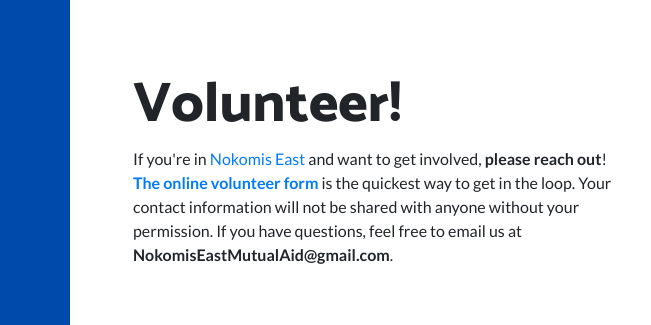
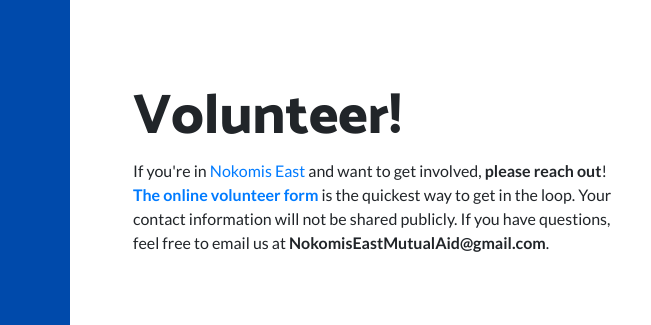
Before and after one commit to rabdill/nema, a plain HTML site: page index.html in a window 1280 px wide. Shown: the part 1645-1970 px from the top of the page, 0-651 px from the left. Drawn offline with Linux system fonts and the light colour scheme; grey boxes are pictures that could not be loaded.

Commit message:
Clarifying contact info sharing

```diff
--- a/index.html
+++ b/index.html
@@ -105,7 +105,7 @@
           <div class="col-lg-6" id="volunteer">
             <div>
               <h2 class="display-4">Volunteer!</h2>
-              <p>If you're in <a href="http://nokomiseast.org/wp-content/uploads/2015/12/NENA-Map-Large1-800x538.jpg">Nokomis East</a> and want to get involved, <strong>please reach out</strong>! <strong><a href="https://airtable.com/shrsmOKr9FKlGP44T" target="_blank">The online volunteer form</a></strong> is the quickest way to get in the loop. Your contact information will not be shared with anyone without your permission. If you have questions, feel free to email us at <strong>NokomisEastMutualAid@gmail.com</strong>.</p>
+              <p>If you're in <a href="http://nokomiseast.org/wp-content/uploads/2015/12/NENA-Map-Large1-800x538.jpg">Nokomis East</a> and want to get involved, <strong>please reach out</strong>! <strong><a href="https://airtable.com/shrsmOKr9FKlGP44T" target="_blank">The online volunteer form</a></strong> is the quickest way to get in the loop. Your contact information will not be shared publicly. If you have questions, feel free to email us at <strong>NokomisEastMutualAid@gmail.com</strong>.</p>
 
               <!--<p>You can also <a href="https://opencollective.com/nokomiseastmutualaid">make a <strong>tax-deductible donation</strong></a> to Nokomis East Mutual Aid on OpenCollective, a transparent platform where we publicly list all money coming in and going out of the group.</p>-->
             </div>
```
